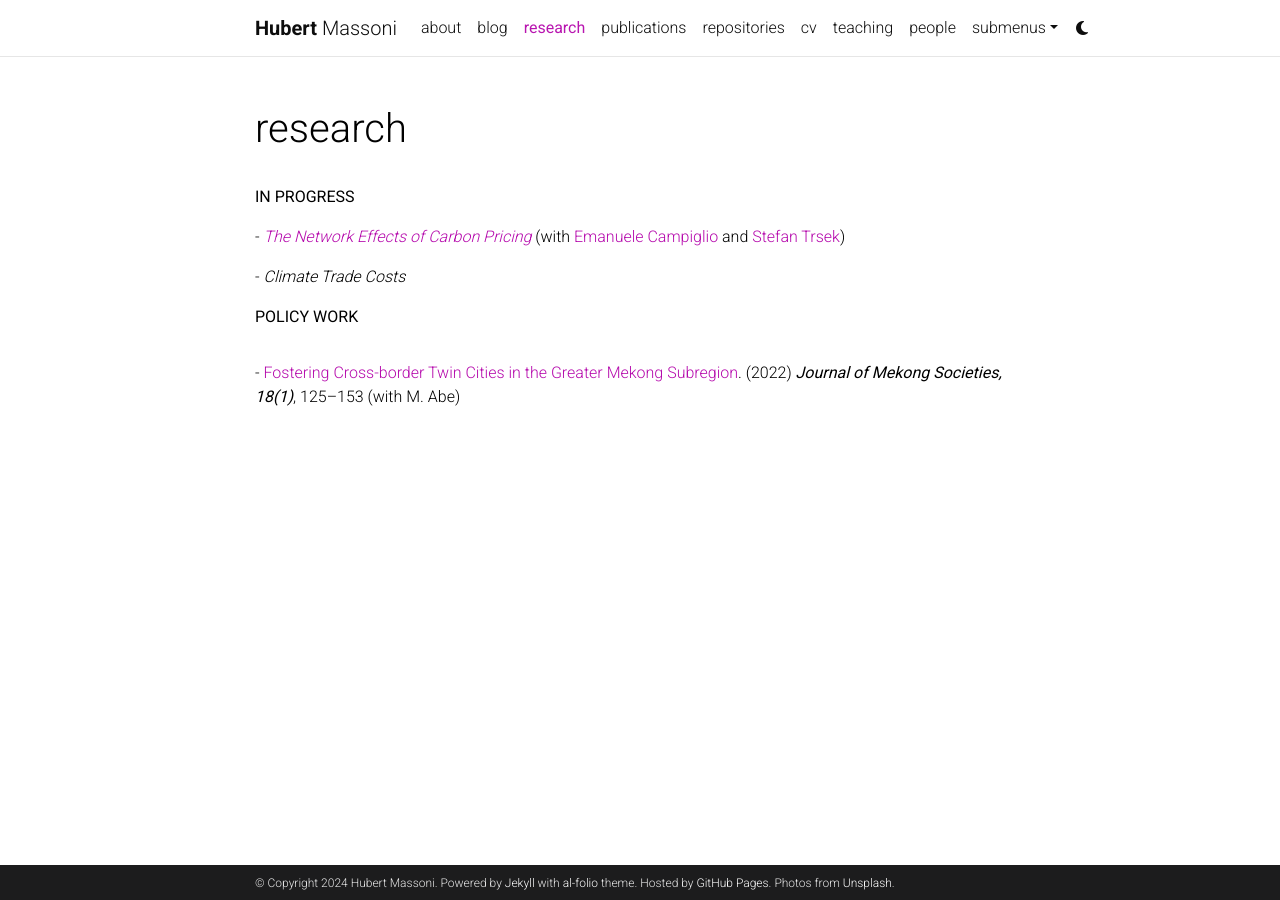
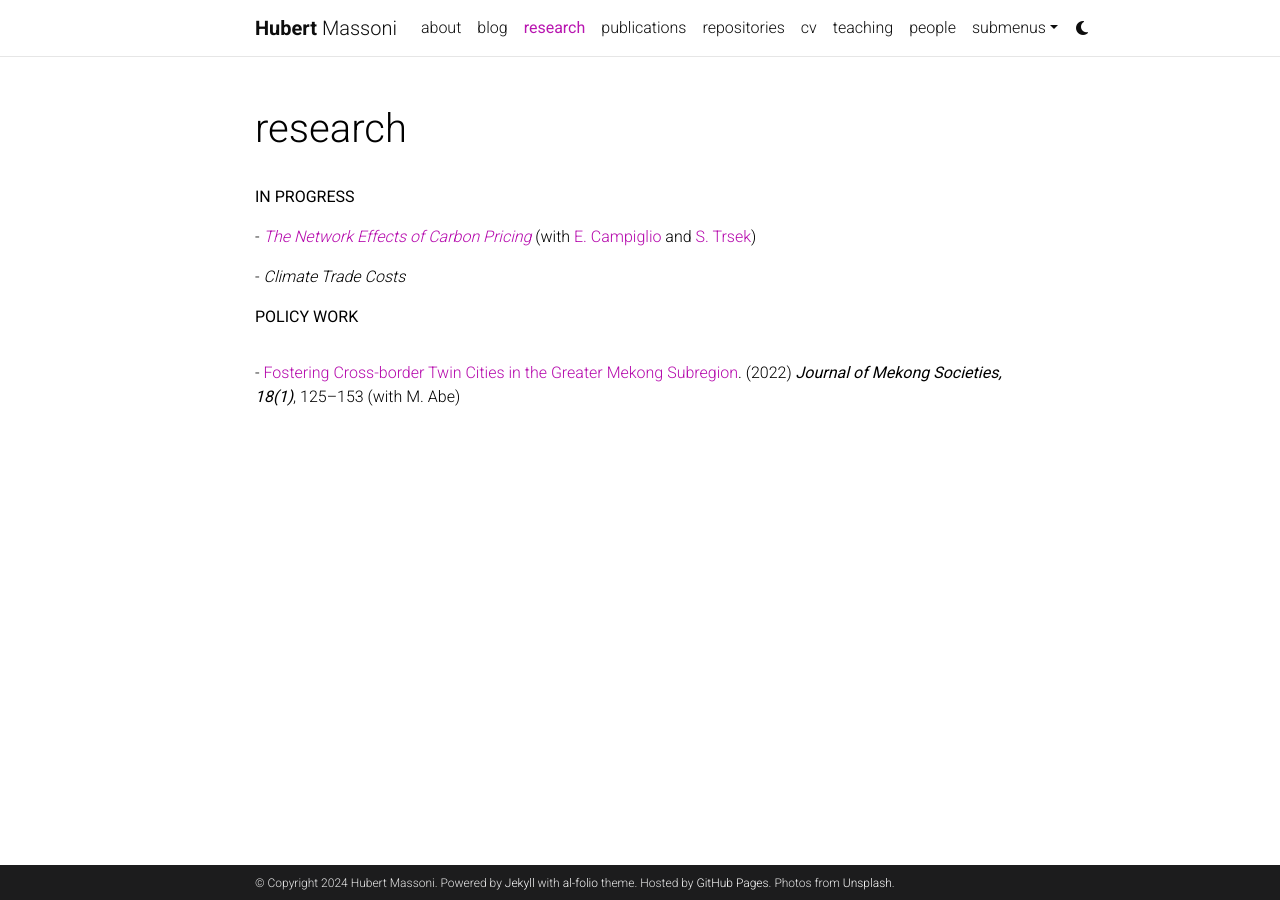
Before and after one commit to hubertmassoni/hubertmassoni.github.io, a Jekyll site: the page built from _pages/projects.md, in a window 1280 px wide. Built offline with Jekyll 4.4.1, drawn with Linux system fonts in a browser that asks for light colours; comment, search, counter and statistics services are not loaded; a style sheet for code colours, icons or effects is not loaded.

Commit message:
Update projects.md

```diff
--- a/_pages/projects.md
+++ b/_pages/projects.md
@@ -10,7 +10,7 @@ nav_order: 1
 
 <p> <b>IN PROGRESS</b>
 
-<p>- <em><a href="https://site.unibo.it/smooth/en/agenda/https-www-aere-org-aere-summer-conference/aere_2022_campiglio.pdf/@@download/file/AERE_2022_Campiglio.pdf">The Network Effects of Carbon Pricing</a></em> (with <a href="https://sites.google.com/site/ecampiglio/">Emanuele Campiglio</a> and <a href="https://research.wu.ac.at/en/persons/stefan-trsek-3">Stefan Trsek</a>)
+<p>- <em><a href="https://site.unibo.it/smooth/en/agenda/https-www-aere-org-aere-summer-conference/aere_2022_campiglio.pdf/@@download/file/AERE_2022_Campiglio.pdf">The Network Effects of Carbon Pricing</a></em> (with <a href="https://sites.google.com/site/ecampiglio/">E. Campiglio</a> and <a href="https://research.wu.ac.at/en/persons/stefan-trsek-3">S. Trsek</a>)
 
 <br>
 
```
